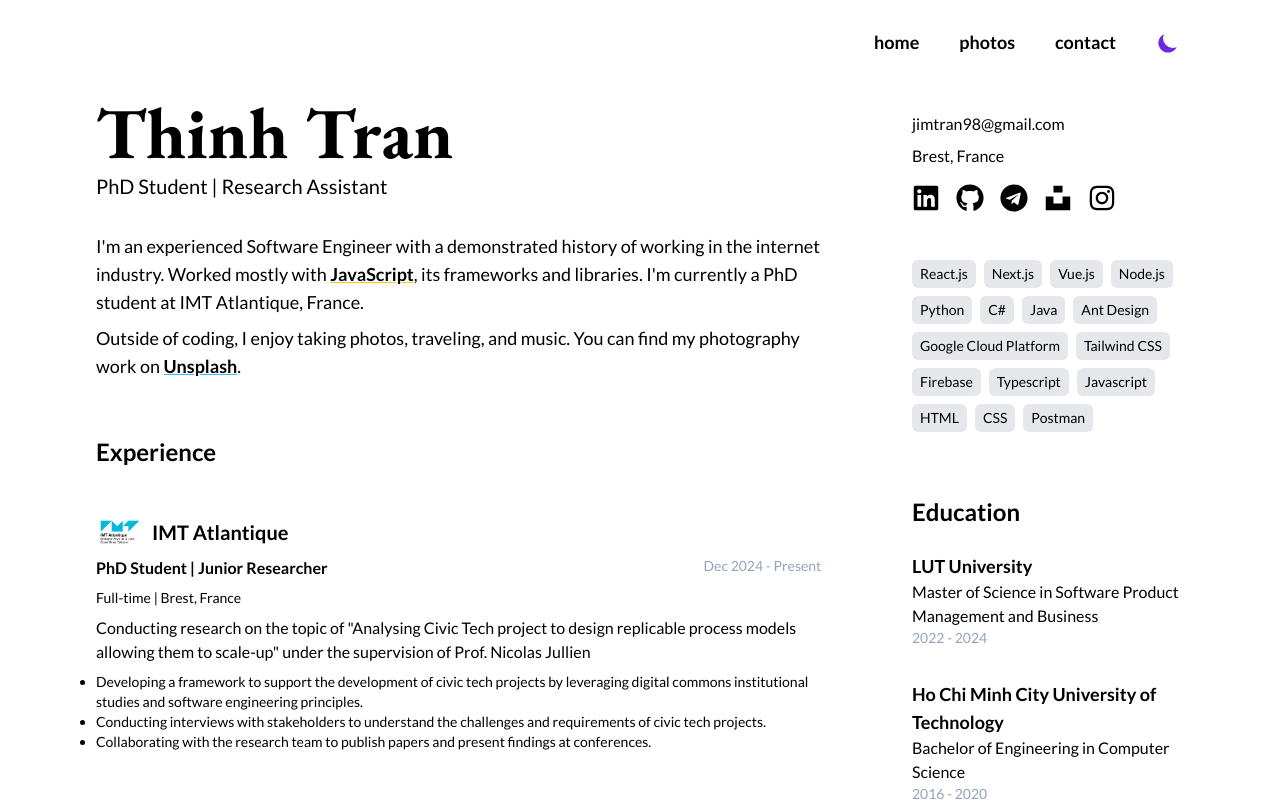
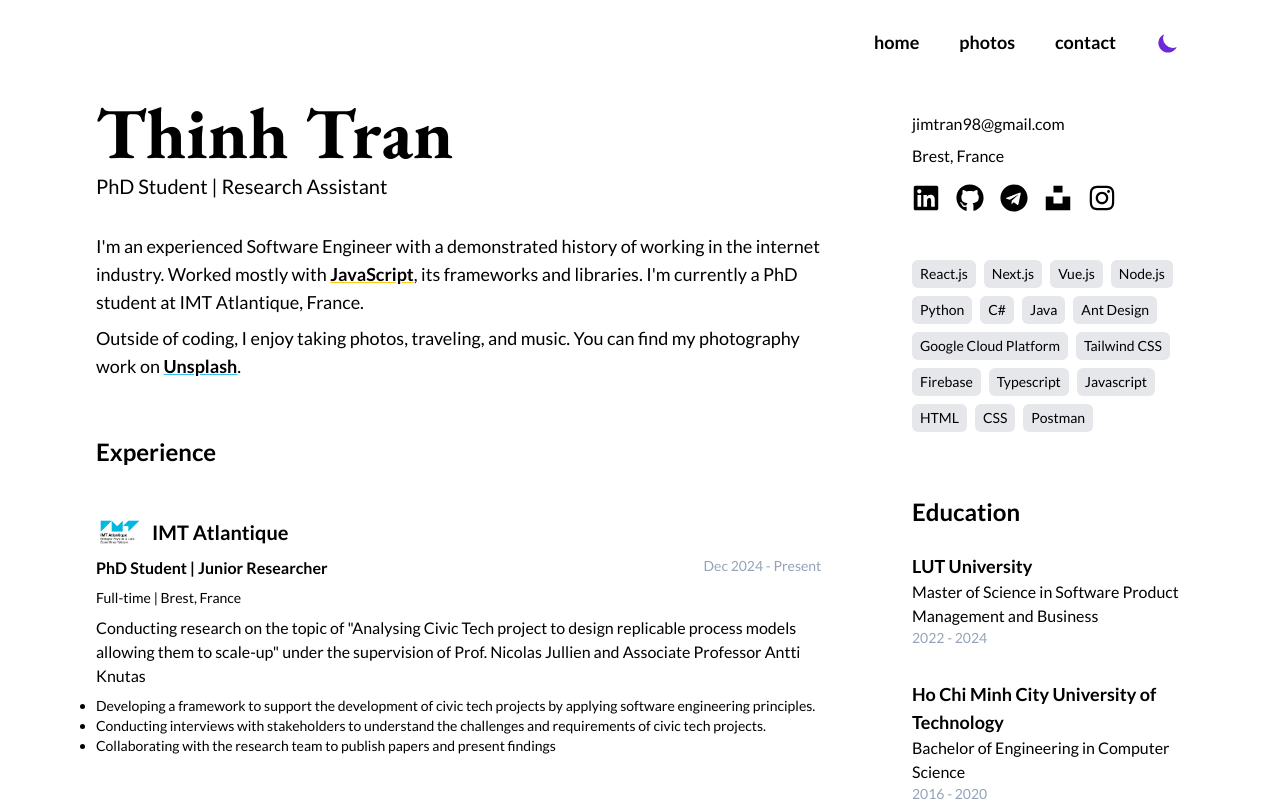
Before and after one commit to jimodayne/jimcbl.dev, a Next.js app: page / in a window 1280 px wide. Shown: the top 801 px of the page. Built offline with nearby package versions, Linux system fonts and the light colour scheme.

Commit message:
fix: prof

```diff
--- a/src/app/props.ts
+++ b/src/app/props.ts
@@ -57,11 +57,11 @@ export const experienceProps: ExperienceItem[] = [
     companyLogo: '/IMT_Atlantique_logo.png',
     content: {
       intro:
-        'Conducting research on the topic of "Analysing Civic Tech project to design replicable process models allowing them to scale-up" under the supervision of Prof. Nicolas Jullien',
+        'Conducting research on the topic of "Analysing Civic Tech project to design replicable process models allowing them to scale-up" under the supervision of Prof. Nicolas Jullien and Associate Professor Antti Knutas',
       list: [
-        'Developing a framework to support the development of civic tech projects by leveraging digital commons institutional studies and software engineering principles.',
+        'Developing a framework to support the development of civic tech projects by applying software engineering principles.',
         'Conducting interviews with stakeholders to understand the challenges and requirements of civic tech projects.',
-        'Collaborating with the research team to publish papers and present findings at conferences.',
+        'Collaborating with the research team to publish papers and present findings',
       ],
     },
   },
```
